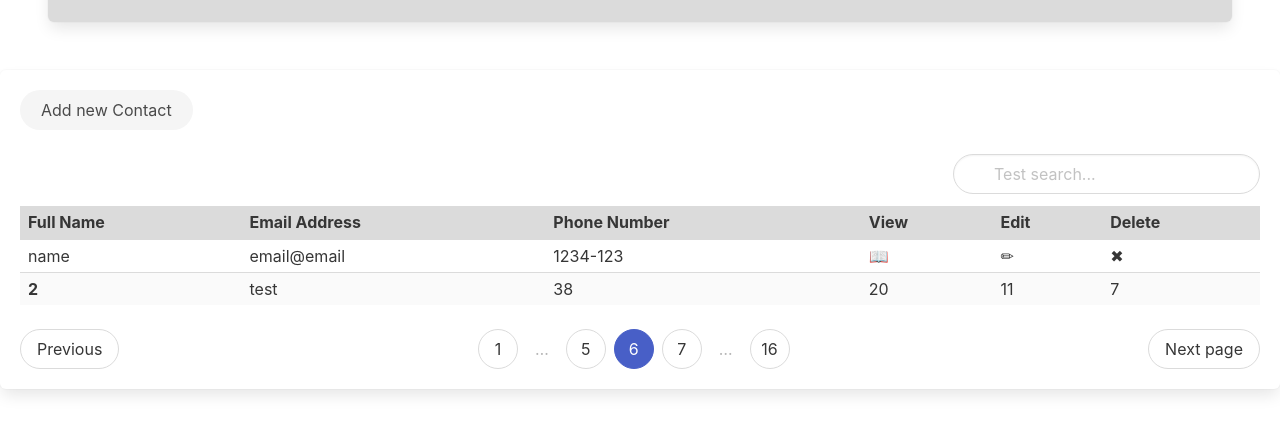
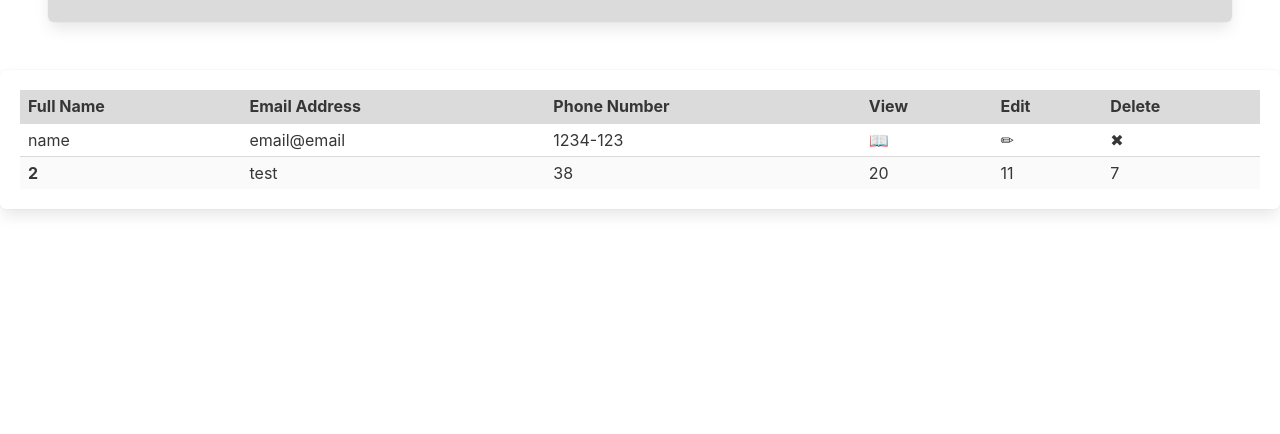
Before and after one commit to AlyaKly/final-project-contact-list, a plain HTML site: page index.html in a window 1280 px wide. Shown: the part 136-570 px from the top of the page. Drawn offline with nearby package versions, Linux system fonts and the light colour scheme.

Commit message:
commented all parts of the html code except Table

```diff
--- a/index.html
+++ b/index.html
@@ -10,6 +10,7 @@
     <script defer src="js/main.js"></script>
 </head>
 <body>
+
   <!-- Header of the page / Titles -->
   <section class="section">
     <div class="box has-background-grey-lighter">
@@ -20,27 +21,28 @@
     </div>
   </section>
 
-  <!-- Table with contacts, search and paging -->
+  <!-- Table with contacts list, Add New button, search and paging -->
   <section id="app-contacts" class="box">
-    <!-- Create button -->
-    <div class="buttons">
+
+    <!-- Create new Contact button -->
+    <!-- <div class="buttons">
         <button class="button is-light is-rounded">Add new Contact</button>
         <span class="icon is-small is-left">
           <i class="fas fa-envelope"></i>
         </span>
-    </div>
-    <!-- Search -->
-    <div class="field has-addons has-addons-right has-addons-halfwidth">
+    </div> -->
+
+    <!-- Search field -->
+    <!-- <div class="field has-addons has-addons-right has-addons-halfwidth">
       <p class="control has-icons-left">
         <input class="input is-rounded" type="text" placeholder="Test search...">
         <span class="icon is-small is-left">
           <i class="fas fa-envelope"></i>
         </span>
       </p>
-    </div>
+    </div> -->
 
-
-    <!-- Table -->
+    <!-- Table with a list of contact -->
     <div class="table-container">
       <table class="table is-striped is-narrow is-fullwidth">
         <thead class="has-background-grey-lighter">
@@ -74,8 +76,9 @@
         </tbody>
       </table>
     </div>
-    <!-- Paging -->
-    <div>
+
+    <!-- Paging for the table -->
+    <!-- <div>
       <nav class="pagination is-rounded is-centered" role="navigation" aria-label="pagination">
         <a class="pagination-previous">Previous</a>
         <a class="pagination-next">Next page</a>
@@ -89,11 +92,11 @@
           <li><a class="pagination-link" aria-label="Goto page 16">16</a></li>
         </ul>
       </nav>
-    </div>
+    </div> -->
   </section>
 
-  <!-- modal cards -->
-  <!-- View contact -->
+
+  <!-- View contact modal card -->
   <div class="modal">
     <div class="modal-background"></div>
     <div class="modal-card">
```
